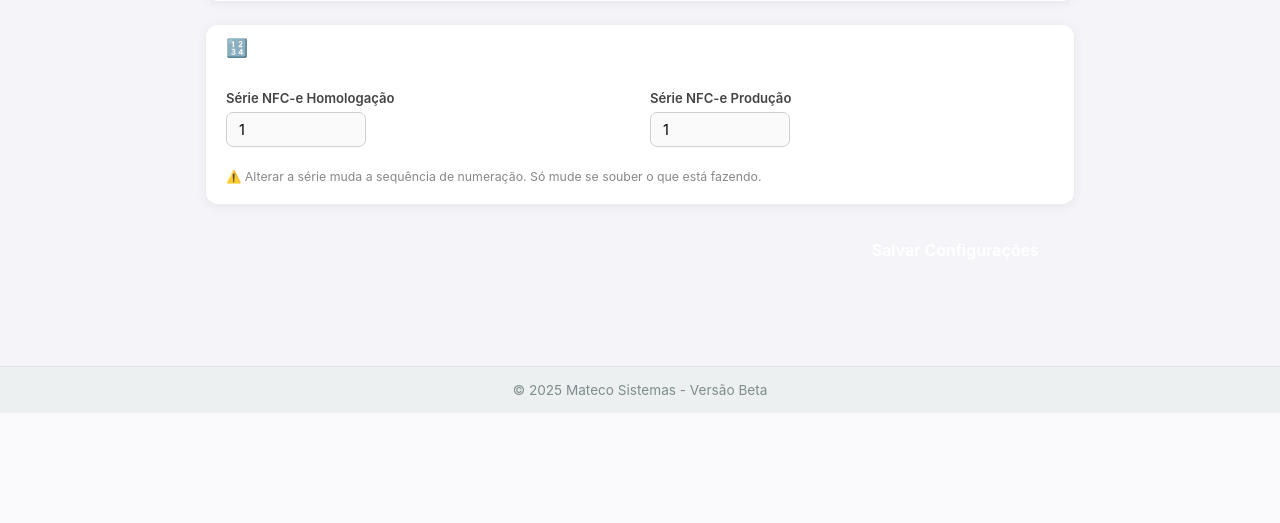
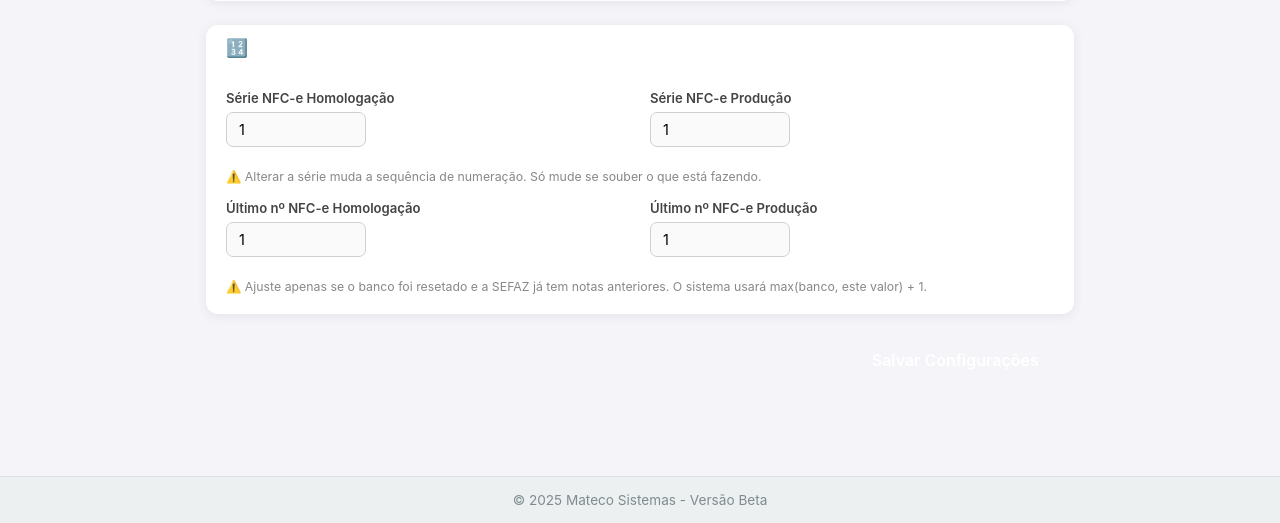
Before and after one commit to davissontiago/Mateco, a Django app: page /configuracoes/ in a window 1280 px wide. Shown: the part 1365-1888 px from the top of the page. Before the commit the page ends 1778 px from the top, so only its background shows below. Run offline with Django 5.2, Linux system fonts and the light colour scheme; a user stored in the database is signed in; tables that the repository leaves empty hold one stand-in row (values such as "Sample post").

Commit message:
fix: dois bugs no formulário de configurações
1. Adiciona campos numero_nfce ao template (ausência causava erro 500 genérico
   ao salvar, pois Django validava campos não enviados no POST)
2. Preserva nuvem_client_secret quando salvo em branco (PasswordInput com
   render_value=False sobrescrevia o secret com string vazia a cada save,
   quebrando autenticação NuvemFiscal sem o usuário perceber)

Co-Authored-By: Claude Sonnet 4.6 <noreply@anthropic.com>

```diff
--- a/core/forms.py
+++ b/core/forms.py
@@ -128,6 +128,13 @@ class EmpresaConfigForm(forms.ModelForm):
     def save(self, commit=True):
         empresa = super().save(commit=False)
 
+        # --- Secrets NuvemFiscal: preserva valor atual se campo enviado em branco ---
+        original = self.instance
+        if not empresa.nuvem_client_secret_homologacao:
+            empresa.nuvem_client_secret_homologacao = original.nuvem_client_secret_homologacao
+        if not empresa.nuvem_client_secret_producao:
+            empresa.nuvem_client_secret_producao = original.nuvem_client_secret_producao
+
         # --- Certificado homologação ---
         pfx_hom = self.cleaned_data.get('pfx_homologacao')
         senha_hom = self.cleaned_data.get('senha_pfx_homologacao', '')
--- a/templates/configuracoes.html
+++ b/templates/configuracoes.html
@@ -414,6 +414,19 @@
         <div class="cfg-hint" style="margin-top:.5rem;">
           ⚠️ Alterar a série muda a sequência de numeração. Só mude se souber o que está fazendo.
         </div>
+        <div class="cfg-grid-2" style="margin-top:1rem;">
+          <div class="cfg-field">
+            <label class="cfg-label">{{ form.numero_nfce_homologacao.label }}</label>
+            {{ form.numero_nfce_homologacao }}
+          </div>
+          <div class="cfg-field">
+            <label class="cfg-label">{{ form.numero_nfce_producao.label }}</label>
+            {{ form.numero_nfce_producao }}
+          </div>
+        </div>
+        <div class="cfg-hint" style="margin-top:.5rem;">
+          ⚠️ Ajuste apenas se o banco foi resetado e a SEFAZ já tem notas anteriores. O sistema usará max(banco, este valor) + 1.
+        </div>
       </div>
     </div>
 
```
